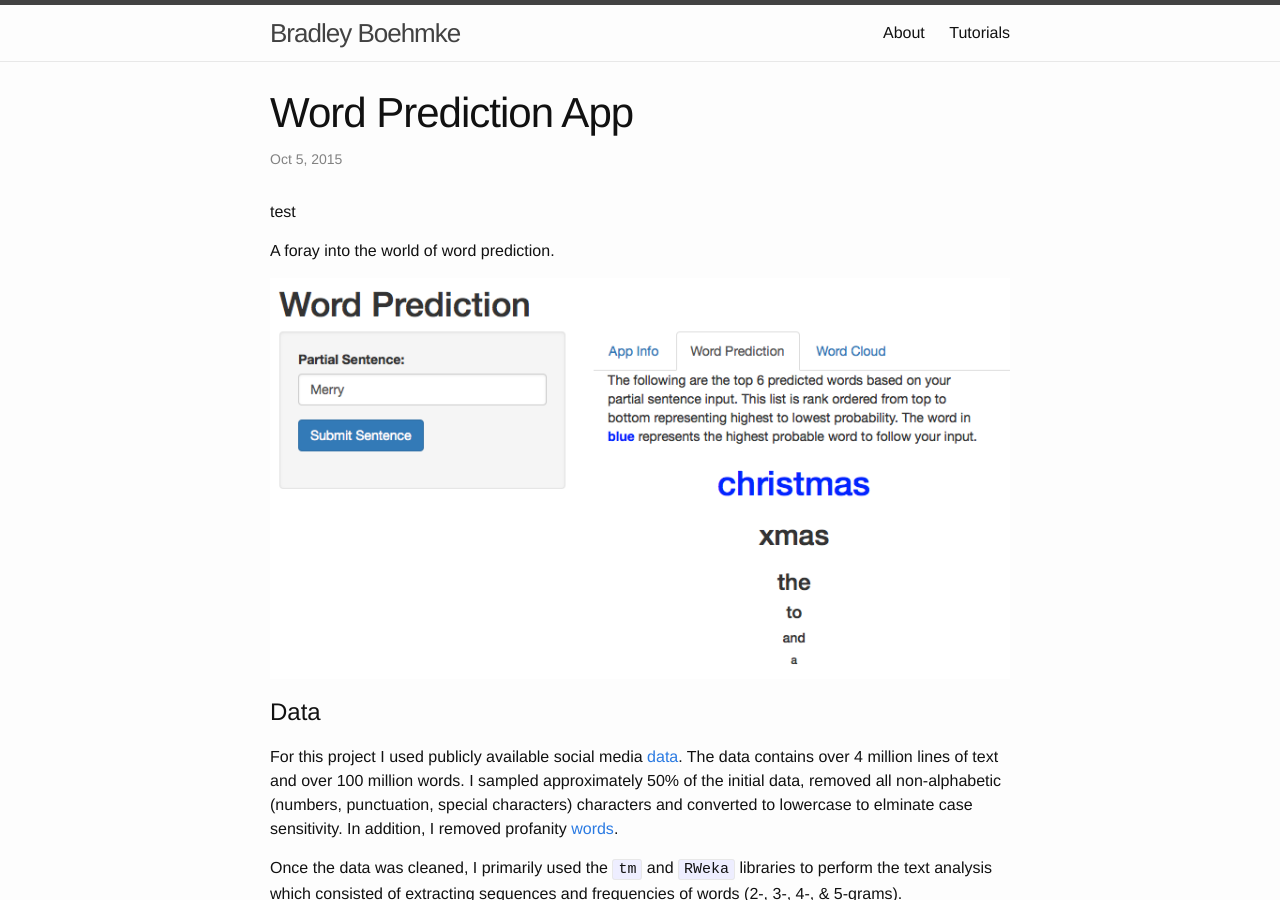
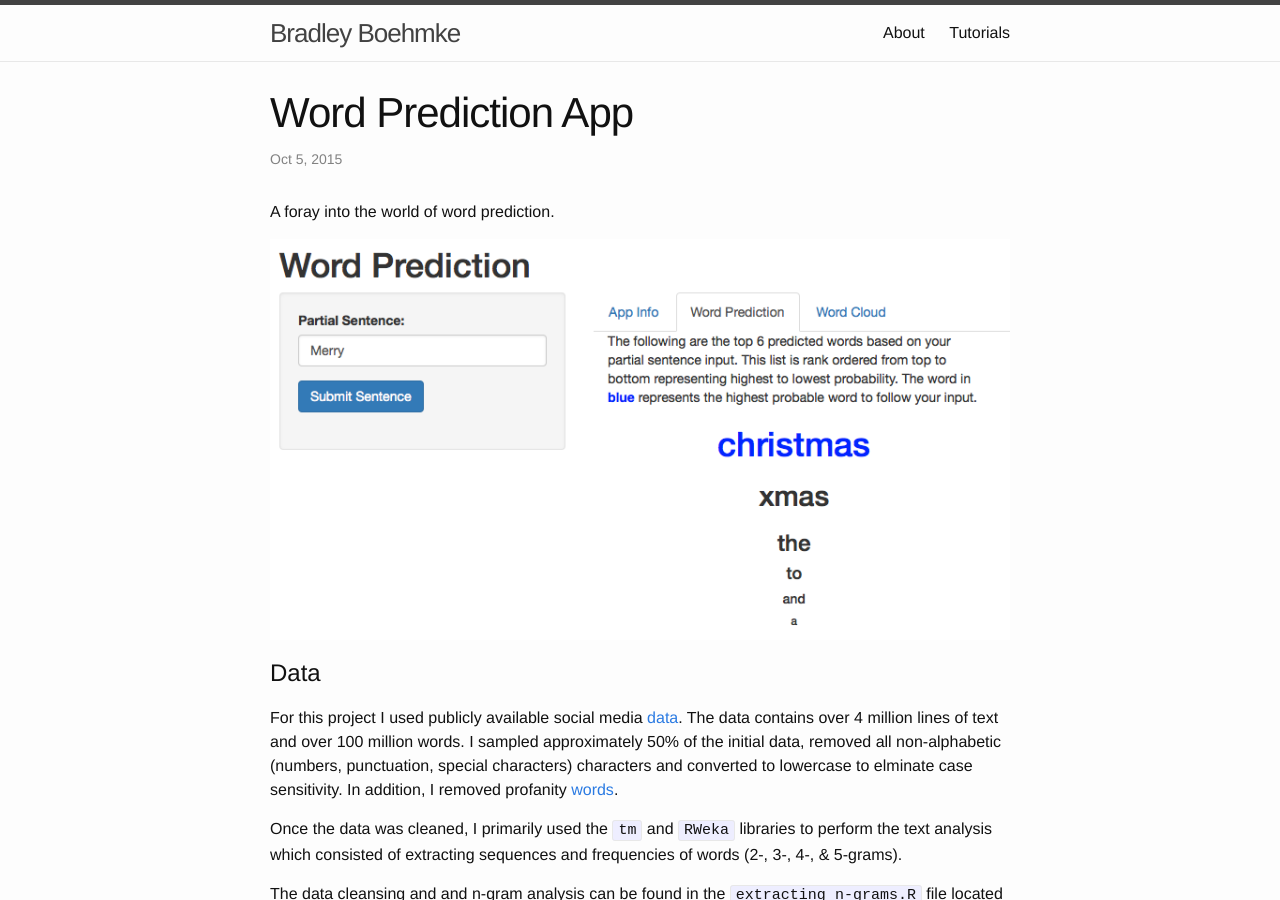
Before and after one commit to bradleyboehmke/bradleyboehmke, a Jekyll site: the page built from _posts/2015-12-28-word-prediction-app.md, in a window 1280 px wide and 900 px high. Built offline with Jekyll 4.4.1, drawn with Linux system fonts in a browser that asks for light colours.

Commit message:
Update 2015-12-28-word-prediction-app.md

```diff
--- a/_posts/2015-12-28-word-prediction-app.md
+++ b/_posts/2015-12-28-word-prediction-app.md
@@ -5,10 +5,6 @@ date: 2015-10-05
 published: true
 tags: [r, shiny, text analysis]
 ---
-
-<p>
-test
-</p>
 
 A foray into the world of word prediction.
 
```
